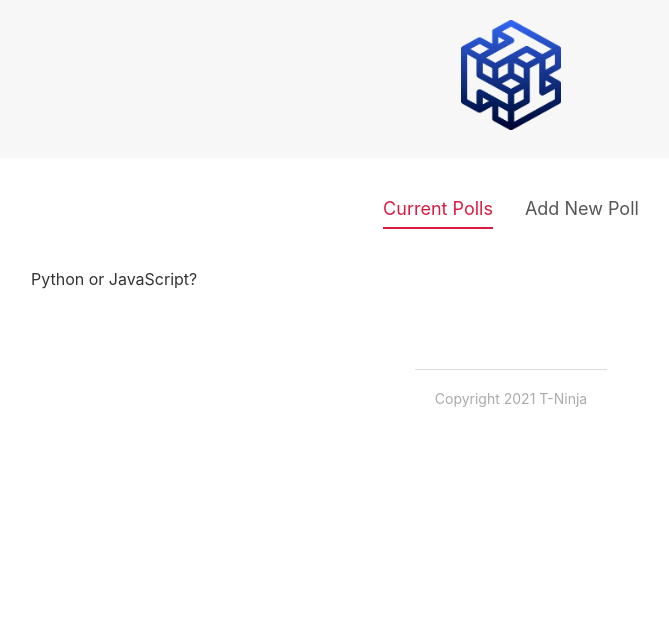
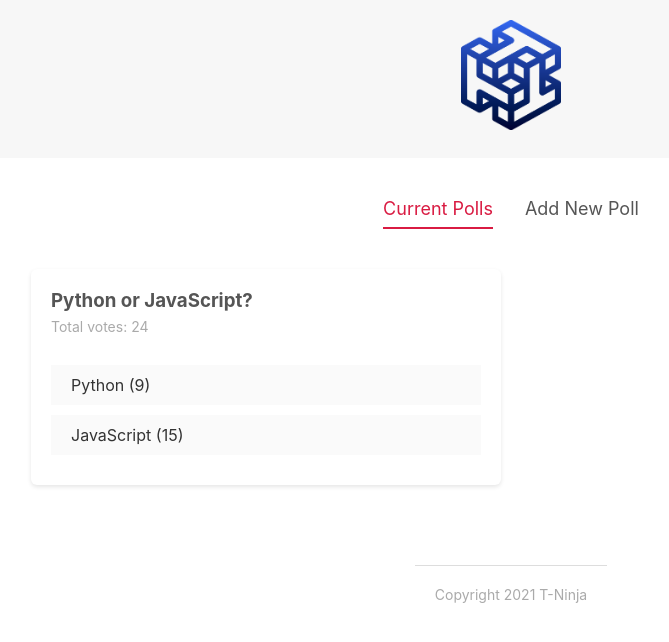
Before and after one commit to trevorbehnke/sveltePoll, a Svelte app: page / in a window 1280 px wide. Shown: the top 642 px of the page, without its empty margins (129-798 px from the left). Built offline with nearby package versions, Linux system fonts and the light colour scheme.

Commit message:
added card component

```diff
--- a/src/App.svelte
+++ b/src/App.svelte
@@ -19,7 +19,7 @@
 			question: "Python or JavaScript?",
 			answerA: "Python",
 			answerB: "JavaScript",
-			voteA: 9,
+			votesA: 9,
 			votesB: 15
 		}
 	]
--- a/src/components/CreatePollForm.svelte
+++ b/src/components/CreatePollForm.svelte
@@ -47,7 +47,7 @@
     // add new poll
     if (valid) {
       console.log('valid', fields);
-      let poll ={...fields, voteA: 0, voteB: 0, id: Math.random()}
+      let poll ={...fields, votesA: 0, votesB: 0, id: Math.random()}
       dispatch('add', poll)
     }
   }
--- /dev/null
+++ b/src/components/PollDetails.svelte
@@ -0,0 +1,48 @@
+<script>
+  import Card from "../shared/Card.svelte"
+  export let poll;
+
+  // reactive values
+  $: totalVotes = poll.votesA + poll.votesB
+</script>
+
+<Card>
+  <div class="poll">
+    <h3>{poll.question}</h3>
+    <p>Total votes: {totalVotes}</p>
+    <div class="answer">
+      <div class="percent percent-a"></div>
+      <span>{poll.answerA} ({poll.votesA})</span>
+    </div>
+    <div class="answer">
+      <div class="percent percent-b"></div>
+      <span>{poll.answerB} ({poll.votesB})</span>
+    </div>
+  </div>
+</Card>
+
+<style>
+  h3 {
+    margin: 0 auto;
+    color: #555;
+  }
+  p {
+    margin-top: 6px;
+    font-size: 14px;
+    color: #aaa;
+    margin-bottom: 30px;
+  }
+  .answer {
+    background-color: #fafafa;
+    cursor: pointer;
+    margin: 10px auto;
+    position: relative;
+  }
+  .answer:hover {
+    opacity: 0.6;
+  }
+  span {
+    display: inline-block;
+    padding: 10px 20px;
+  }
+</style>
--- a/src/components/PollList.svelte
+++ b/src/components/PollList.svelte
@@ -1,10 +1,11 @@
 <script>
+  import PollDetails from "./PollDetails.svelte";
   export let polls = [];
 </script>
 
 <div class="poll-list">
-  {#each polls as {question, id}}
-     <div>{question}</div>
+  {#each polls as poll (poll.id)}
+     <div><PollDetails {poll}/></div>
   {/each}
 </div>
 
--- /dev/null
+++ b/src/shared/Card.svelte
@@ -0,0 +1,12 @@
+<div class="card">
+  <slot></slot>
+</div>
+
+<style>
+  .card {
+    background-color: #fff;
+    padding: 20px;
+    border-radius: 6px;
+    box-shadow: 0px 2px 4px rgba(0,0,0,0.1);
+  }
+</style>
```
